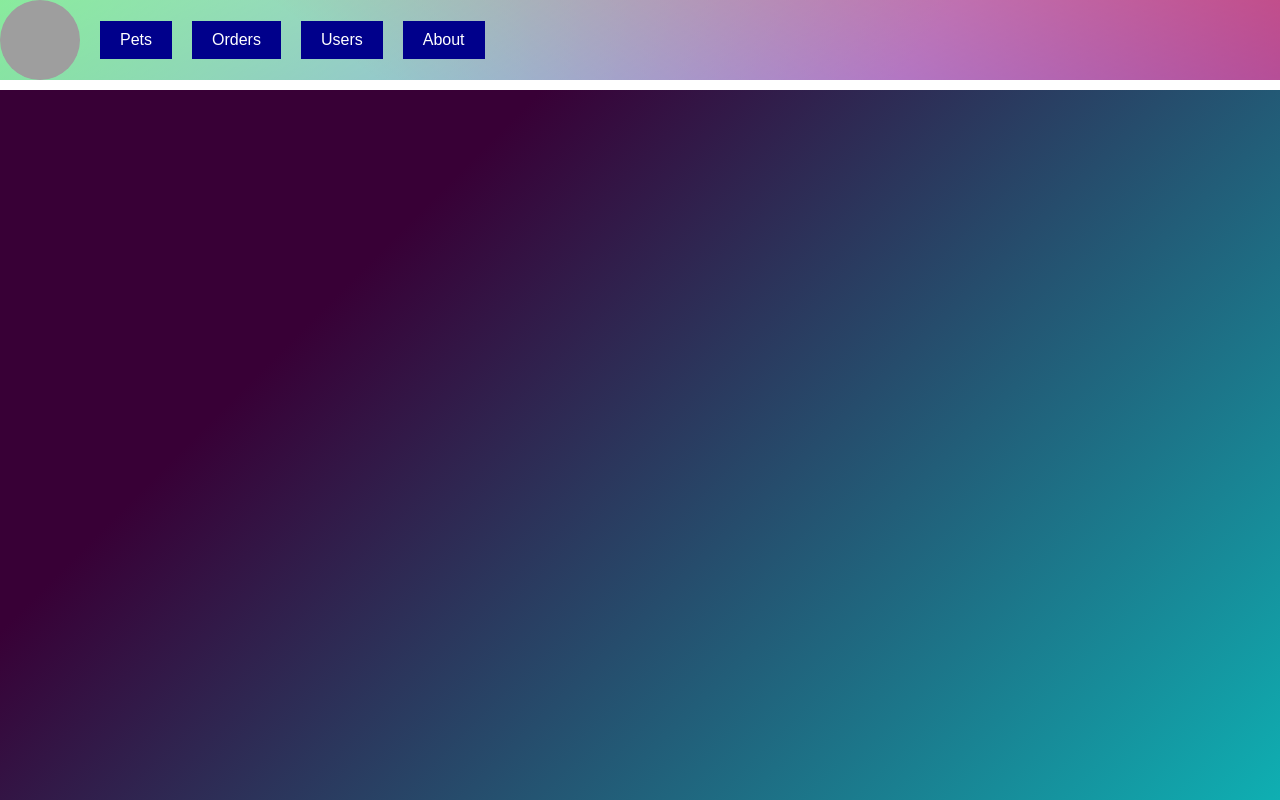
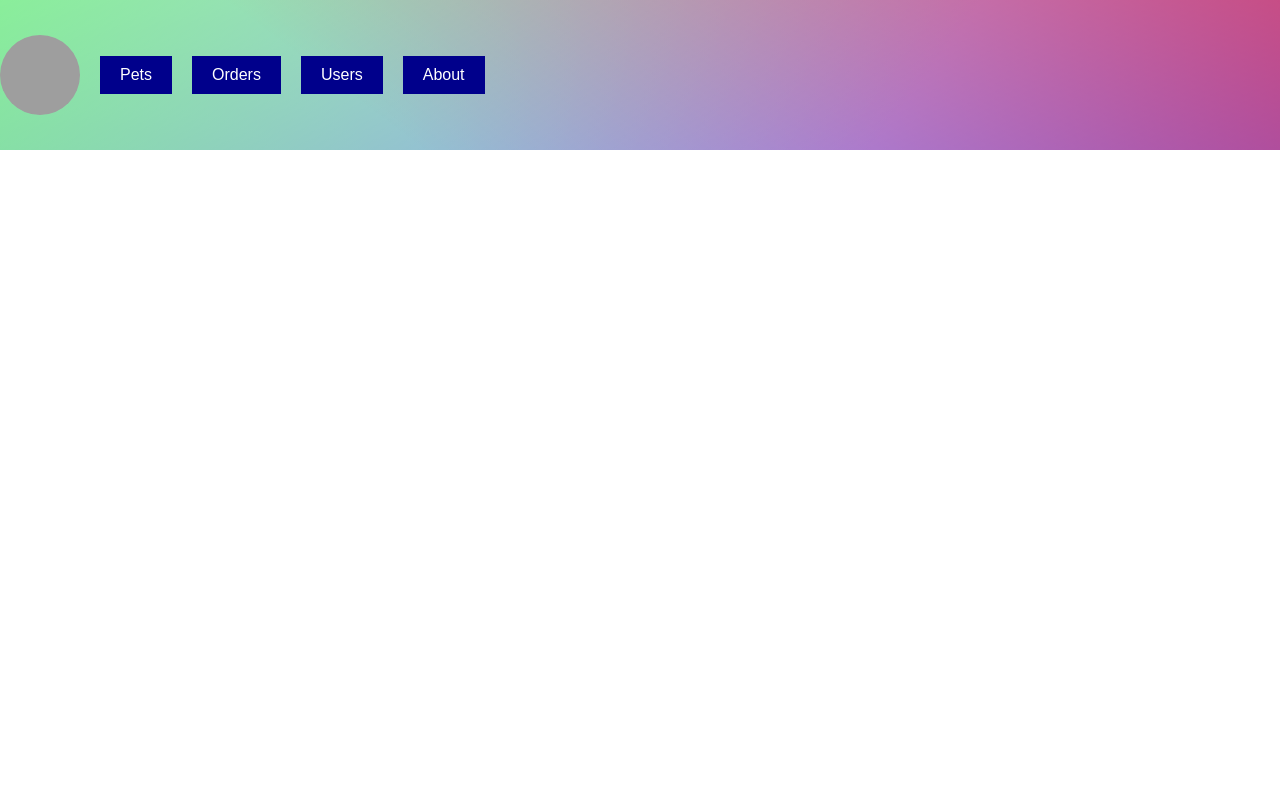
Before and after one commit to Yulian-21/pet-store-app, a React (Create React App) app: page / in a window 1280 px wide. Shown: the top 800 px of the page. Built offline with nearby package versions, Linux system fonts and the light colour scheme; grey boxes are pictures that could not be loaded.

Commit message:
Remake AppStyles

```diff
--- a/src/App.css
+++ b/src/App.css
@@ -8,7 +8,7 @@
     "f f f";
 
   margin: 0 auto;
-  grid-template-rows: 80px 1fr 110px;
+  grid-template-rows: 150px 1fr 100px;
   grid-template-columns: 2fr 10fr 1fr;
   grid-gap: 10px;
   background-color: white;
@@ -16,10 +16,9 @@
 
 .app-wrapper-content {
   grid-area: c;
-  background-color: #0cbaba;
-  background-image: linear-gradient(315deg, #0cbaba 0%, #380036 74%);
+  background-color: white;
 
-  color: white;
+  color: black;
   height: 800px;
 }
 .app-wrapper-content img {
```
